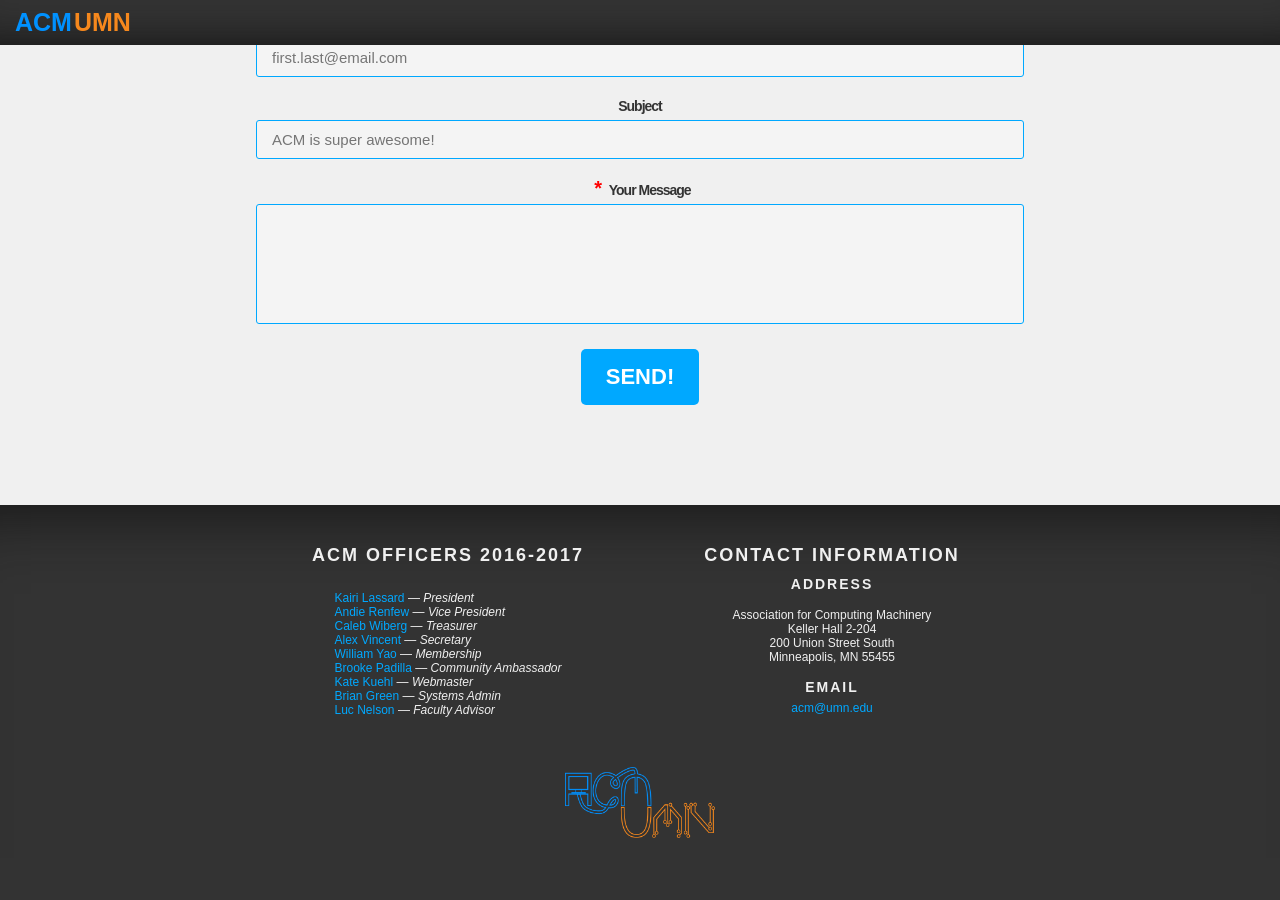
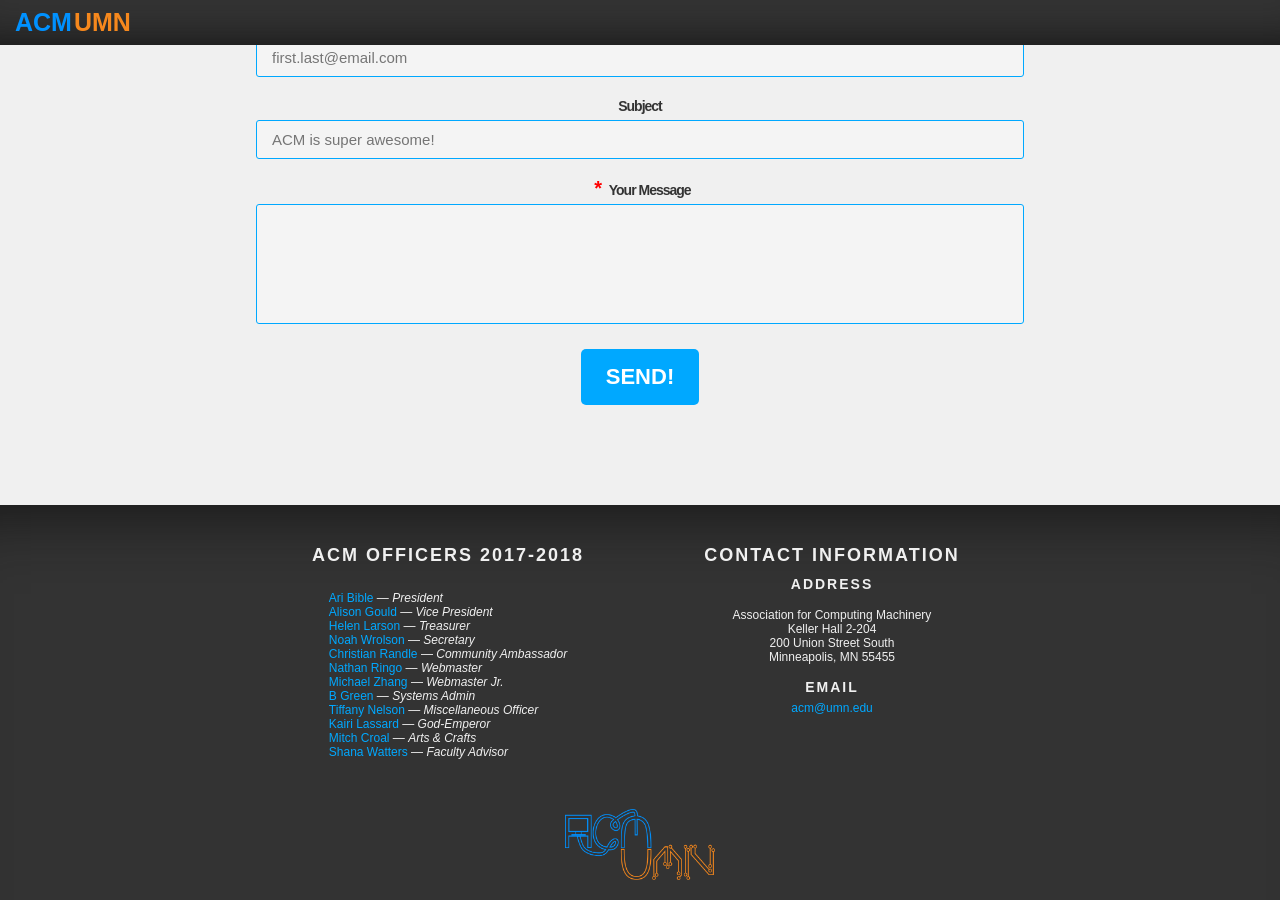
Before and after one commit to acmumn/acm-website, a Jekyll site: the page built from index.html, in a window 1280 px wide and 900 px high, scrolled down 2146 px. Built offline with Jekyll 4.4.1, drawn with Linux system fonts in a browser that asks for light colours; nearby versions of some CDN libraries; comment, search, counter and statistics services are not loaded; before the commit the page ends 3004 px from its top, so only the background shows below that.

Commit message:
Update officer list.

```diff
--- a/_data/officers.yml
+++ b/_data/officers.yml
@@ -1,27 +1,38 @@
-- name: Kairi Lassard
+year: 2017-2018
+list:
+- name: Ari Bible
   position: President
-  email: lassa005@umn.edu
-- name: Andie Renfew
+  email: bible012@umn.edu
+- name: Alison Gould
   position: Vice President
-  email: renfr025@umn.edu
-- name: Caleb Wiberg
+  email: gould112@umn.edu
+- name: Helen Larson
   position: Treasurer
-  email: wiber040@umn.edu
-- name: Alex Vincent
+  email: lars5188@umn.edu
+- name: Noah Wrolson
   position: Secretary
-  email: vince160@umn.edu
-- name: William Yao
-  position: Membership
-  email: yaoxx292@umn.edu
-- name: Brooke Padilla
+  email: wrols009@umn.edu
+- name: Christian Randle
   position: Community Ambassador
-  email: padil031@umn.edu
-- name: Kate Kuehl
+  email: randl075@umn.edu
+- name: Nathan Ringo
   position: Webmaster
-  email: kuehl088@umn.edu
-- name: Brian Green
+  email: ringo025@umn.edu
+- name: Michael Zhang
+  position: Webmaster Jr.
+  email: zhan4854@umn.edu
+- name: B Green
   position: Systems Admin
   email: gree1994@umn.edu
-- name: Luc Nelson
+- name: Tiffany Nelson
+  position: Miscellaneous Officer
+  email: nels8961@umn.edu
+- name: Kairi Lassard
+  position: God-Emperor
+  email: lassa005@umn.edu
+- name: Mitch Croal
+  position: Arts & Crafts
+  email: croal008@umn.edu
+- name: Shana Watters
   position: Faculty Advisor
-  email: nels1912@umn.edu
+  email: watt0087@umn.edu
--- a/_includes/footer.html
+++ b/_includes/footer.html
@@ -1,9 +1,9 @@
 <footer id="footer">
   <div class="content">
     <div id="officers">
-      <h1>ACM Officers 2016-2017</h1>
+      <h1>ACM Officers {{site.data.officers.year}}</h1>
       <ul>
-        {% for officer in site.data.officers %}
+        {% for officer in site.data.officers.list %}
           <li>
             <a href="mailto:{{ officer.email }}">
               {{ officer.name }}
```
